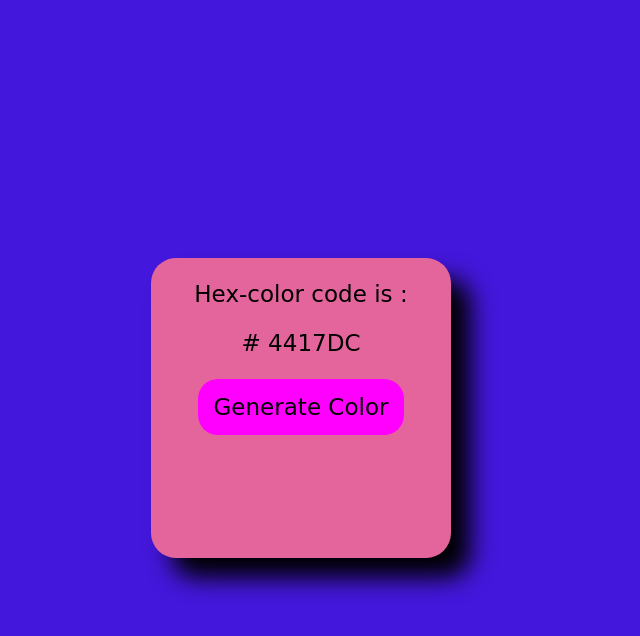
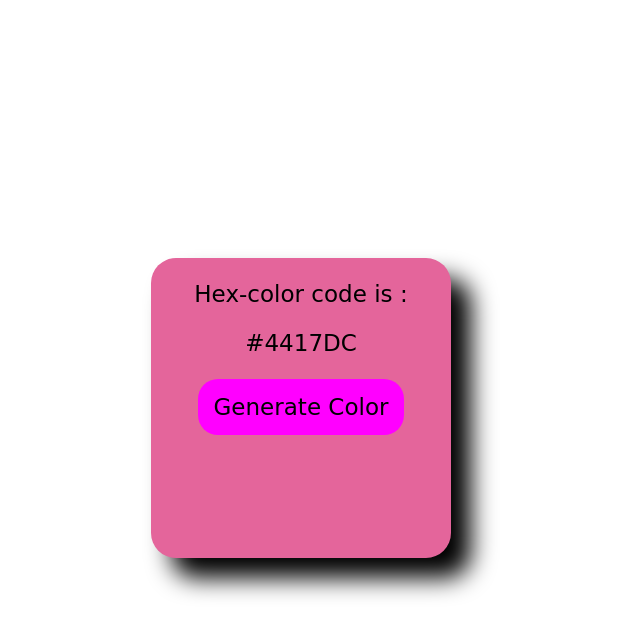
Before and after one commit to Josy216/hex-Color-Code-Generator, a plain HTML site: page index.html in a window 1280 px wide. Both pictures are taken after a click on the button "Generate Color". Shown: the whole page, without its empty margins (339-979 px from the left). Drawn offline with Linux system fonts and the light colour scheme.

Commit message:
Update index.html

```diff
--- a/index.html
+++ b/index.html
@@ -42,7 +42,7 @@
     <div class="container">
         <div class="btn">
             <p contenteditable="true">Hex-color code is :</p>
-            <p id="hexCode"><i>#00000</i></p>
+            <p id="hexCode"><i></i></p>
             <button onclick="GenerateColor()">Generate Color</button>
         </div>
     </div>
@@ -54,7 +54,10 @@
                 randomColor = Math.floor(Math.random()*16);
                 hexCode += Color[randomColor]
             }
-            document.getElementById("hexCode").innerHTML = `# ${hexCode}`;
+            document.getElementById("hexCode").innerHTML = `#${hexCode}`;
+            window.addEventListener("load", hexCode);
+
+
             document.getElementsByTagName("body")[0].style.background = "#" + hexCode;
         }
 
```
